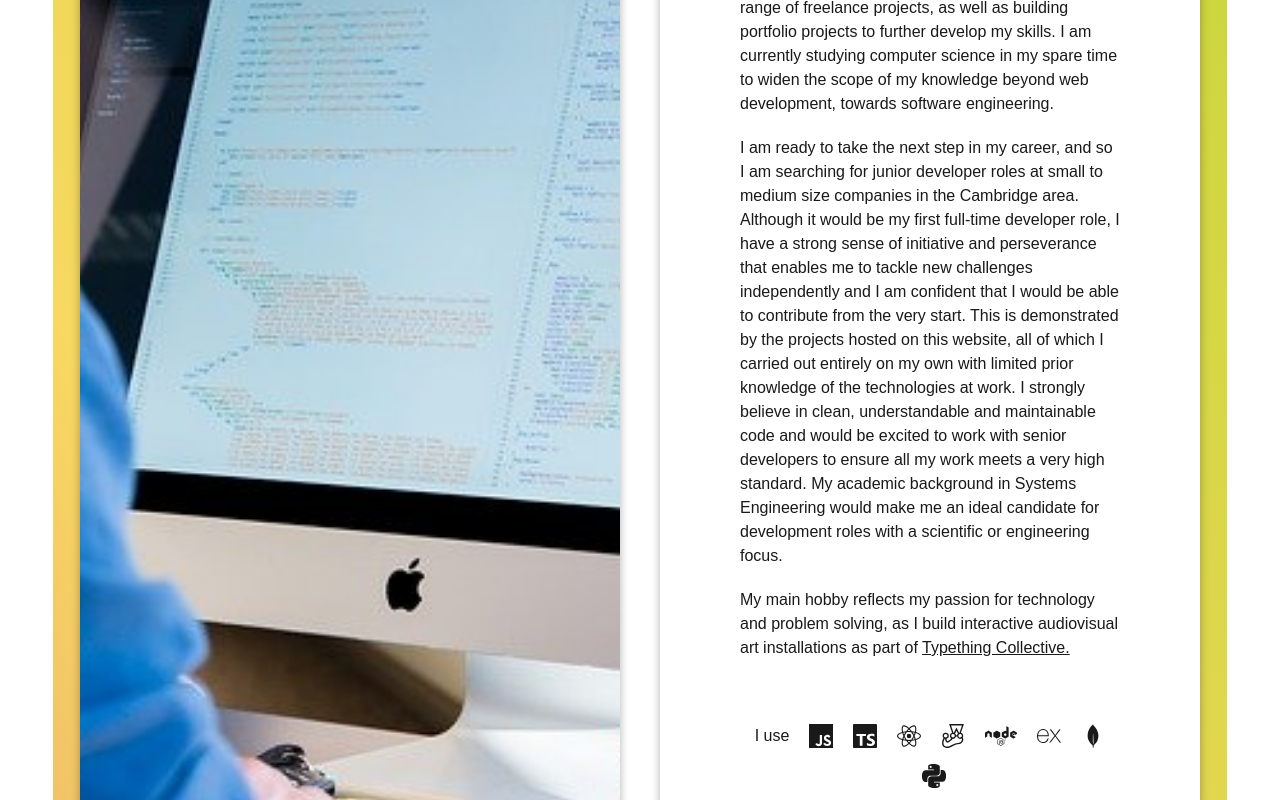
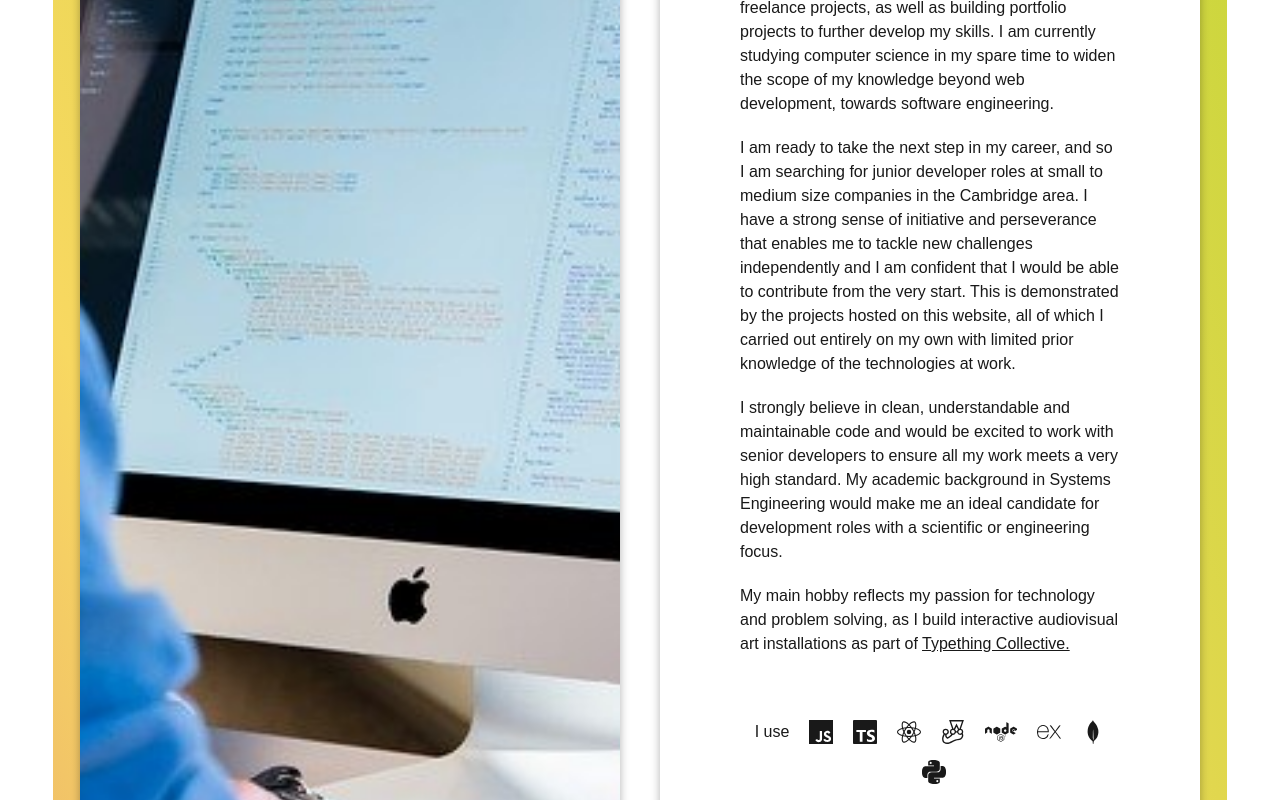
Before and after one commit to louisjmorgan/portfolio-website, a Next.js app: page / in a window 1280 px wide. Shown: the part 1300-2100 px from the top of the page. Built offline with nearby package versions, Linux system fonts and the light colour scheme.

Commit message:
bug fixes

```diff
--- a/components/Home/About.jsx
+++ b/components/Home/About.jsx
@@ -1,6 +1,6 @@
 /* eslint-disable react/prop-types */
 import {
-  Flex, Img, Text, useColorMode,
+  Flex, Hide, Img, Text, useColorMode,
 } from '@chakra-ui/react';
 import OffsetBox from '../Layout/OffsetBox';
 import AboutText from './AboutText';
@@ -14,11 +14,11 @@ function About({ aboutRef }) {
       align="center"
       as="section"
       ref={aboutRef}
-      scrollMarginTop="5rem"
+      scrollMarginTop="0rem"
       position="relative"
     >
       <Text
-        mt="2.5rem"
+        // mt="2.5rem"
         textStyle="heading"
       >
         About me
@@ -33,6 +33,7 @@ function About({ aboutRef }) {
         gap={10}
         overflow="hidden"
       >
+        <Hide below="lg">
         <OffsetBox
           offset="-5%"
         >
@@ -45,6 +46,7 @@ function About({ aboutRef }) {
             boxShadow={`0 5px 10px ${colorMode === 'light' ? 'rgba(0,0,0,0.3)' : 'rgba(0,0,0,0.3)'}`}
           />
         </OffsetBox>
+        </Hide>
         <OffsetBox
           offset="5%"
         >
--- a/components/Home/AboutText.jsx
+++ b/components/Home/AboutText.jsx
@@ -69,18 +69,21 @@ function AboutText() {
     <Flex
       width="100%"
       direction="column"
-      px={[10, 10, 20, 20]}
-      py={10}
+      px={[10, 20, 20, 20]}
+      py={20}
       borderRadius="0.25rem"
       align="center"
       boxShadow={`0 5px 10px ${colorMode === 'light' ? 'rgba(0,0,0,0.3)' : 'rgba(0,0,0,0.3)'}`}
       gap={5}
     >
       <Text>
-        I started my full stack development journey in the summer of 2021, beginning with <Link textDecoration="underline" _hover={{color:'teal.500'}}as={ NextLink } href="https://www.theodinproject.com/" isExternal>the Odin Project</Link> and focussing on developing web apps with React and Node.js. Since the start of 2022 I have worked on a range of freelance projects, as well as building portfolio projects to further develop my skills. I am currently studying computer science in my spare time to widen the scope of my knowledge beyond web development, towards software engineering.
+        I started my full stack development journey in the summer of 2021, beginning with <Link textDecoration="underline" _hover={{color:'teal.500'}}as={ NextLink } href="https://www.theodinproject.com/" isExternal>the Odin Project</Link> and developing web apps with React and Node.js. Since the start of 2022 I have worked on a range of freelance projects, as well as building portfolio projects to further develop my skills. I am currently studying computer science in my spare time to widen the scope of my knowledge beyond web development, towards software engineering.
       </Text>
       <Text>
-        I am ready to take the next step in my career, and so I am searching for junior developer roles at small to medium size companies in the Cambridge area. Although it would be my first full-time developer role, I have a strong sense of initiative and perseverance that enables me to tackle new challenges independently and I am confident that I would be able  to contribute from the very start. This is demonstrated by the projects hosted on this website, all of which I carried out entirely on my own with limited prior knowledge of the technologies at work. I strongly believe in clean, understandable and maintainable code and would be excited to work with senior developers to ensure all my work meets a very high standard. My academic background in Systems Engineering would make me an ideal candidate for development roles with a scientific or engineering focus.
+        I am ready to take the next step in my career, and so I am searching for junior developer roles at small to medium size companies in the Cambridge area. I have a strong sense of initiative and perseverance that enables me to tackle new challenges independently and I am confident that I would be able  to contribute from the very start. This is demonstrated by the projects hosted on this website, all of which I carried out entirely on my own with limited prior knowledge of the technologies at work.
+      </Text>
+      <Text>
+      I strongly believe in clean, understandable and maintainable code and would be excited to work with senior developers to ensure all my work meets a very high standard. My academic background in Systems Engineering would make me an ideal candidate for development roles with a scientific or engineering focus.
       </Text>
       <Text>
         My main hobby reflects my passion for technology and problem solving, as I build interactive audiovisual art installations as part of <Link textDecoration="underline" _hover={{color:'teal.500'}}as={ NextLink } href="https://www.typething.io/" isExternal>Typething Collective.</Link>
--- a/components/Home/CTAButtons.jsx
+++ b/components/Home/CTAButtons.jsx
@@ -30,7 +30,7 @@ function CTAButtons({ variant }) {
           as={IoCodeSlashOutline}
         />
       </Button>
-      <Button>
+      <Button as={Link} href="/Louis_Morgan_CV.pdf">
         CV
         <Icon
           ml={2}
--- a/components/Home/LatestWork.jsx
+++ b/components/Home/LatestWork.jsx
@@ -10,7 +10,7 @@ const projects = [
   {
     name: 'Space Power Simulator',
     image: '/spacepower.png',
-    live: 'https://louisjmorgan.github.io/SpaceLasers/',
+    live: 'https://simulator.space-power.com/',
     source: 'https://github.com/louisjmorgan/SpaceLasers',
     description:
     <Flex direction="column" gap={5}>
--- a/pages/projects/index.js
+++ b/pages/projects/index.js
@@ -10,11 +10,11 @@ const projects = [
   {
     name: 'Space Power Simulator',
     image: '/spacepower.png',
-    live: 'https://louisjmorgan.github.io/SpaceLasers/',
+    live: 'https://simulator.space-power.com/',
     source: 'https://github.com/louisjmorgan/SpaceLasers',
     description:
     <Flex direction="column" gap={5}>
-      <Text>This project was commissioned by <Link textDecoration="underline" _hover={{color:'teal.500'}}as={ NextLink } href="https://space-pwr.com/" isExternal>SPACE POWER LTD</Link> to act as a demonstrator tool for their future satellite-to-satellite power services. The app simulates the power systems and orbits of satellites to show how space power satellites could be beneficial to potential customers who operate satellite fleets.</Text>
+      <Text>This project was commissioned by <Link textDecoration="underline" _hover={{color:'teal.500'}}as={ NextLink } href="https://space-power.com/" isExternal>SPACE POWER LTD</Link> to act as a demonstrator tool for their future satellite-to-satellite power services. The app simulates the power systems and orbits of satellites to show how space power satellites could be beneficial to potential customers who operate satellite fleets.</Text>
       <Text>The model calculates accurate orbits and simulates the power systems of user-specified satellites as they carry out their duties over a fixed period of time. Space power satellites within a given proximity can charge their batteries, augmenting the reserves that are typically dictated by their time in sunlight. All of this information is displayed to the user via a 3D animation, a HUD displaying real-time data, as well as a special charting view that shows simulation-time graphs of various power characteristics. Users can create their own missions via a form that generates a new simulation from orbit, power system and duty inputs for multiple satellites.</Text>
       <Text>This project combines a variety of front-end visualisation tools that are optimised for real-time performance to achieve a highly informative and smooth user experience.</Text>
     </Flex>,
```
Also changed, not shown: 6 other files (tests, documents, lock files or other folders).
